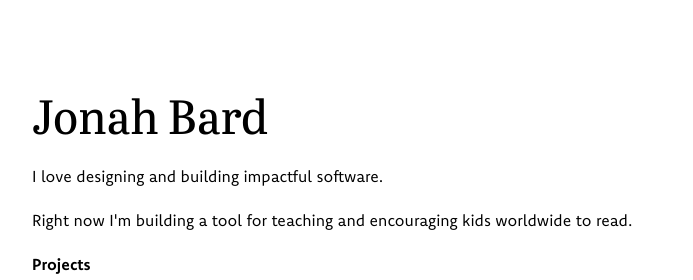
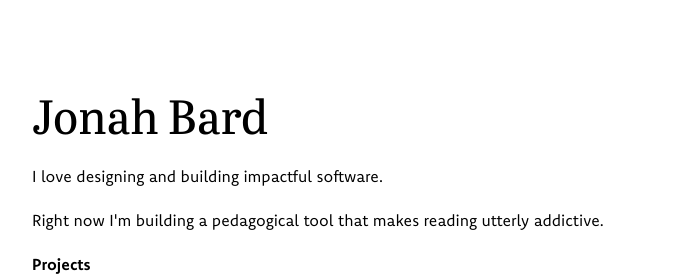
Before and after one commit to jonahbard/personal-site, a Next.js app: page / in a window 1280 px wide. Shown: the top 280 px of the page, without its empty margins (288-981 px from the left). Built offline with nearby package versions, Linux system fonts and the light colour scheme.

Commit message:
reading addictive

```diff
--- a/app/page.tsx
+++ b/app/page.tsx
@@ -7,7 +7,7 @@ export default function Home() {
       <div className="flex flex-col">
         <h1 className="text-5xl font-title">Jonah Bard</h1>
         <p className="pt-5">I love designing and building impactful software. </p>
-        <p className="pt-5">Right now I&apos;m building a tool for teaching and encouraging kids worldwide to read.</p>
+        <p className="pt-5">Right now I&apos;m building a pedagogical tool that makes reading utterly addictive.</p>
         <p className="pt-5 font-bold">Projects</p>
         <ul className="list-disc pl-5">
           <li>Designed + co-built <a className=" underline" href="https://github.com/jonahbard/all-good-things/">a better news app</a> ft. everything but the hysteria and negativity</li>
```
